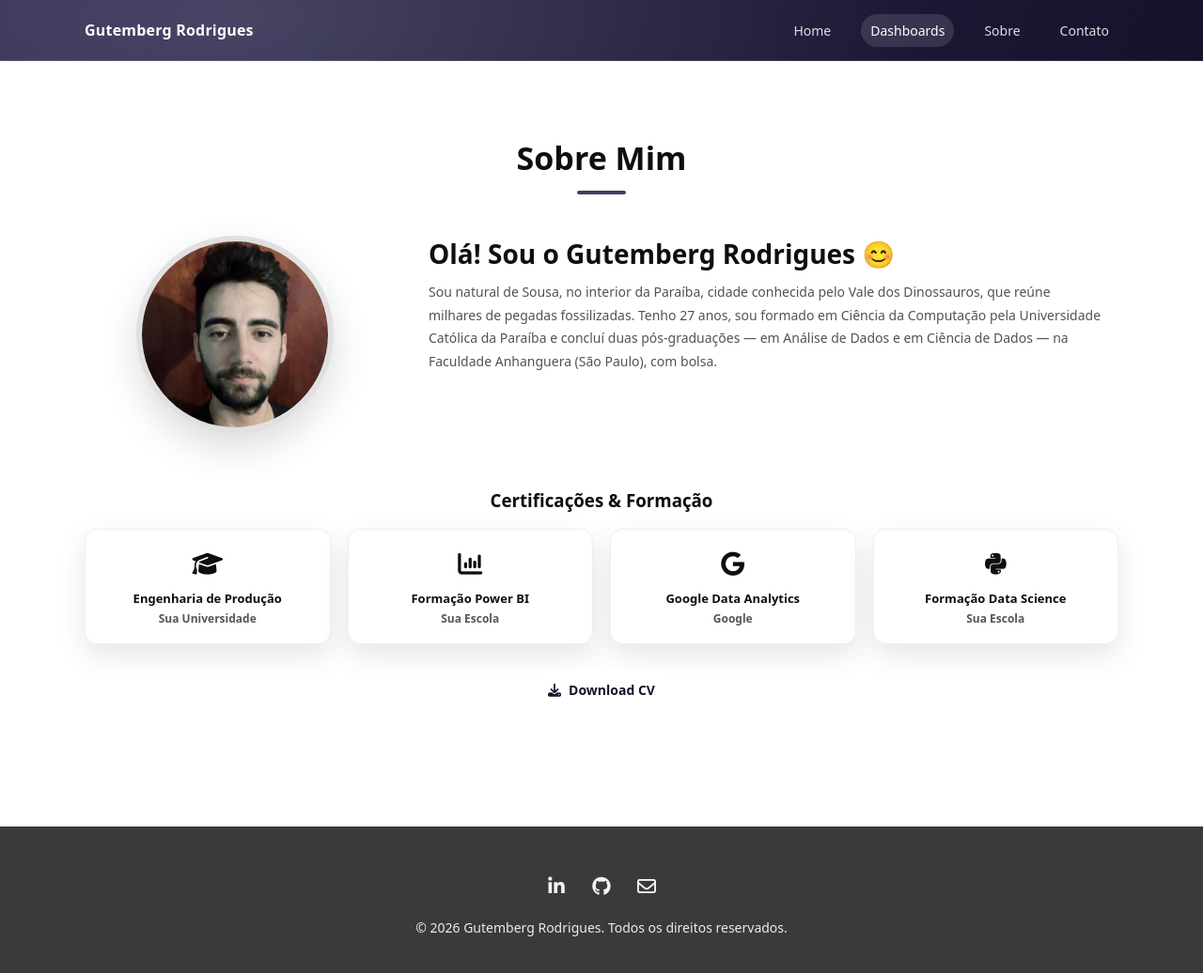
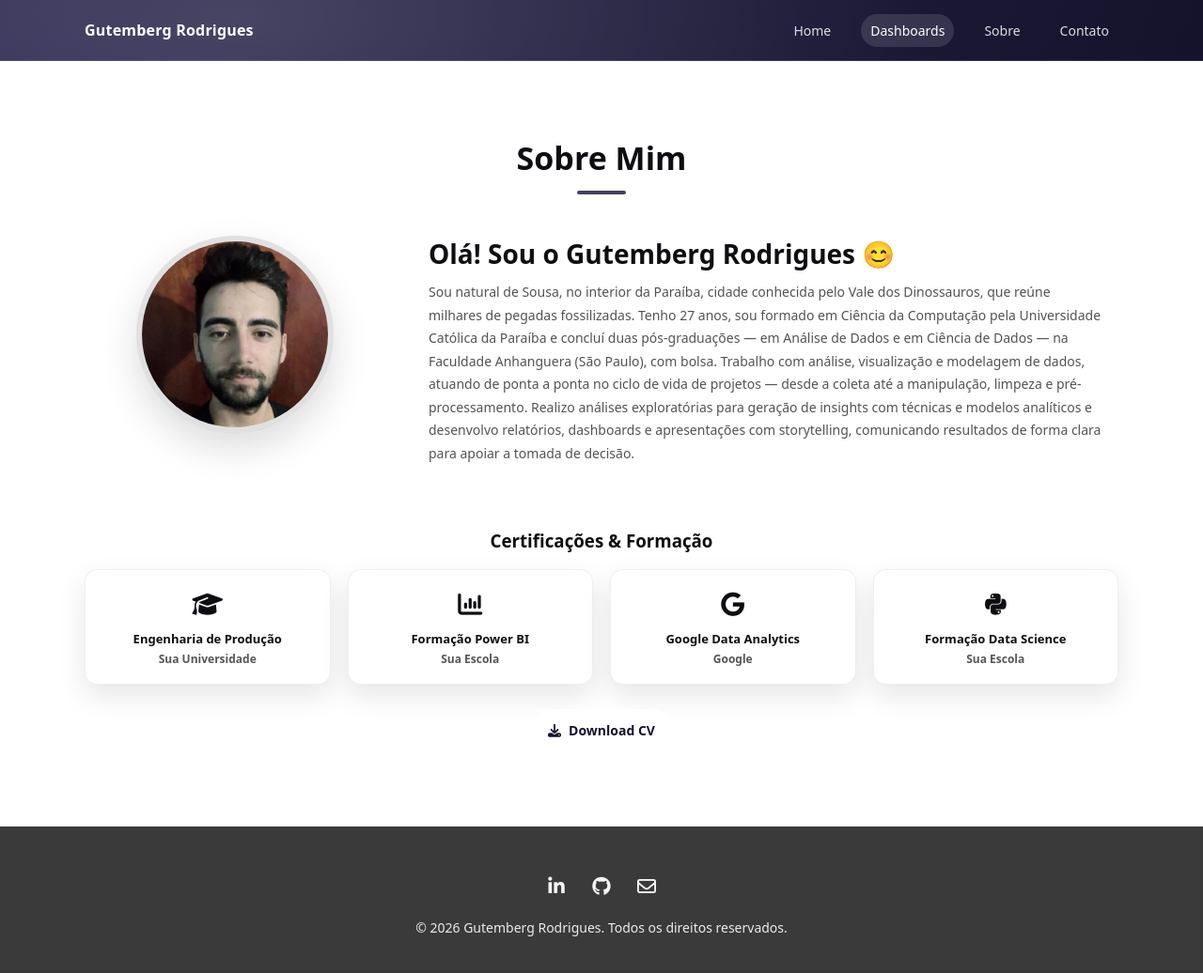
Before and after one commit to GutembergRodrigues/GutembergRodrigues.github.io, a Jekyll site: the page built from sobre/index.md, in a window 1280 px wide and 1045 px high. Shown: the top 1036 px of the window at 94% size. Built offline with Jekyll 4.4.1, drawn with Linux system fonts in a browser that asks for light colours.

Commit message:
Update index.md

```diff
--- a/sobre/index.md
+++ b/sobre/index.md
@@ -24,6 +24,8 @@ permalink: /sobre/
 
         <p>
           Sou natural de Sousa, no interior da Paraíba, cidade conhecida pelo Vale dos Dinossauros, que reúne milhares de pegadas fossilizadas. Tenho 27 anos, sou formado em Ciência da Computação pela Universidade Católica da Paraíba e concluí duas pós-graduações — em Análise de Dados e em Ciência de Dados — na Faculdade Anhanguera (São Paulo), com bolsa.
+
+          Trabalho com análise, visualização e modelagem de dados, atuando de ponta a ponta no ciclo de vida de projetos — desde a coleta até a manipulação, limpeza e pré-processamento. Realizo análises exploratórias para geração de insights com técnicas e modelos analíticos e desenvolvo relatórios, dashboards e apresentações com storytelling, comunicando resultados de forma clara para apoiar a tomada de decisão.
 
         </p>
 
```
